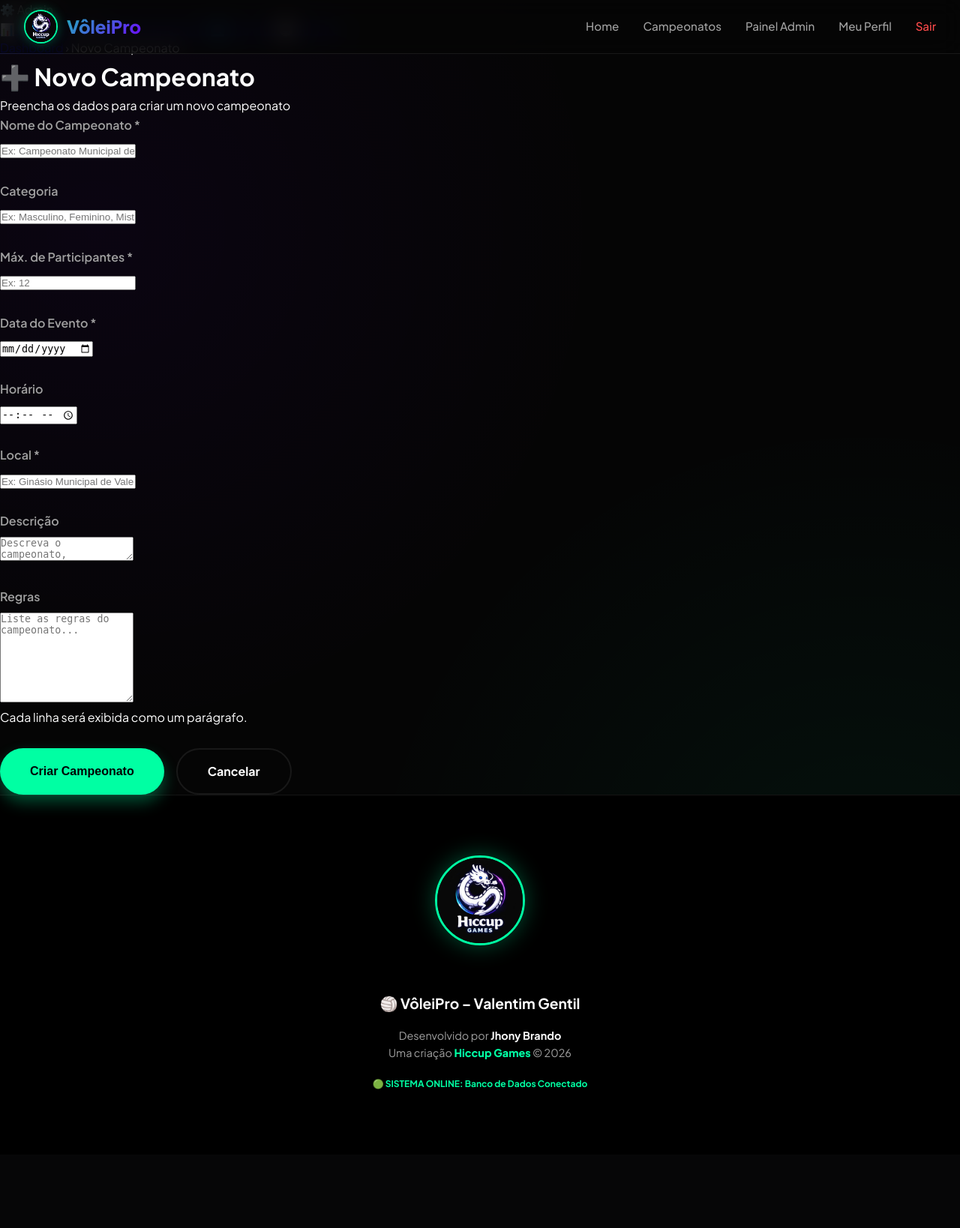
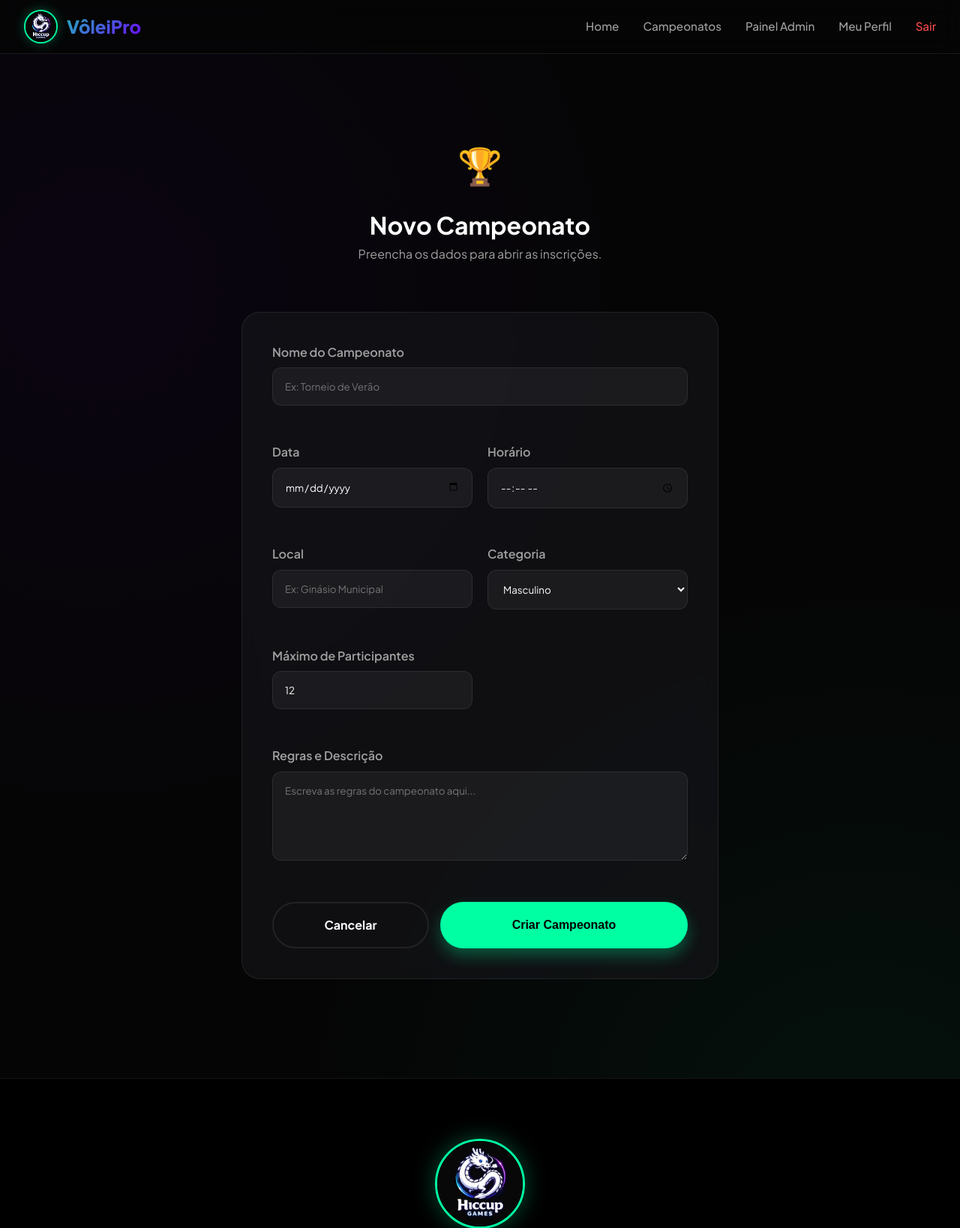
Before and after one commit to hiccupgamesdev-prog/voleipro-valentim, a Flask app: page /admin/campeonatos/novo in a window 1280 px wide. Shown: the top 1638 px of the page at 75% size. Before the commit the page ends 1453 px from the top, so only its background shows below. Run offline with Flask 3, Linux system fonts and the light colour scheme; the visitor is signed in with stand-in values (Sample User, id 1).

Commit message:
atualizaco 4

```diff
--- a/app.py
+++ b/app.py
@@ -26,12 +26,10 @@
     except Exception as e:
         print(f"Erro MongoDB: {e}")
 
-# Context Processor global
 @app.context_processor
 def inject_db_status():
     return dict(db_status=DB_CONNECTED)
 
-# Funções de Acesso ao Banco (Sem tocar no disco JSON)
 def get_users():
     if DB_CONNECTED:
         return list(db.users.find())
@@ -50,12 +48,11 @@
     if DB_CONNECTED:
         db.campeonatos.update_one({"id": camp_data["id"]}, {"$set": camp_data}, upsert=True)
 
-# Rota para CSS/Imagens
 @app.route('/static/<path:path>')
 def send_static(path):
     return send_from_directory('static', path)
 
-# --- PROTEÇÃO DE ROTAS ---
+# --- PROTEÇÃO ---
 def login_required(f):
     @wraps(f)
     def decorated_function(*args, **kwargs):
@@ -68,12 +65,12 @@
     @wraps(f)
     def decorated_function(*args, **kwargs):
         if session.get("role") != "admin":
-            flash("Acesso restrito a administradores.", "danger")
+            flash("Acesso restrito.", "danger")
             return redirect(url_for("index"))
         return f(*args, **kwargs)
     return decorated_function
 
-# --- ROTAS PÚBLICAS ---
+# --- ROTAS ---
 @app.route("/")
 def index():
     all_camps = get_camps()
@@ -89,7 +86,6 @@
         if any(u["email"] == email for u in users):
             flash("E-mail já cadastrado.", "danger")
             return redirect(url_for("cadastro"))
-
         new_user = {
             "id": str(uuid.uuid4()),
             "nome": request.form.get("nome"),
@@ -99,13 +95,10 @@
             "role": "user",
             "data_cadastro": datetime.now().strftime("%Y-%m-%d %H:%M:%S")
         }
-
-        # Lógica de Admin
         if email == "jhonybrandoborges@gmail.com":
             new_user["role"] = "admin"
         elif len(users) == 0:
             new_user["role"] = "admin"
-
         save_user(new_user)
         session.update({"user_id": new_user["id"], "user_nome": new_user["nome"], "role": new_user["role"]})
         return redirect(url_for("campeonatos"))
@@ -131,13 +124,11 @@
 def campeonatos():
     return render_template("campeonatos.html", campeonatos=get_camps())
 
-# --- ROTAS LOGADO ---
 @app.route("/perfil", methods=["GET", "POST"])
 @login_required
 def perfil():
     user = next((u for u in get_users() if u["id"] == session.get("user_id")), None)
     if not user: return redirect(url_for("logout"))
-
     if request.method == "POST":
         user["nome"] = request.form.get("nome")
         user["telefone"] = request.form.get("telefone")
@@ -154,7 +145,17 @@
     camp = next((c for c in get_camps() if c["id"] == id), None)
     if not camp: return redirect(url_for("campeonatos"))
     u_id = session["user_id"]
-    return render_template("detalhe.html", camp=camp, inscrito=(u_id in camp.get("inscritos", [])), espera=(u_id in camp.get("lista_espera", [])))
+
+    # Pegar nomes dos inscritos e lista de espera
+    users = {u["id"]: u["nome"] for u in get_users()}
+    inscritos_nomes = [users.get(uid, "Atleta") for uid in camp.get("inscritos", [])]
+    espera_nomes = [users.get(uid, "Atleta") for uid in camp.get("lista_espera", [])]
+
+    return render_template("detalhe.html", camp=camp,
+                           inscrito=(u_id in camp.get("inscritos", [])),
+                           espera=(u_id in camp.get("lista_espera", [])),
+                           inscritos_nomes=inscritos_nomes,
+                           espera_nomes=espera_nomes)
 
 @app.route("/inscrever/<id>")
 @login_required
@@ -165,11 +166,41 @@
     if u_id not in camp.get("inscritos", []) and u_id not in camp.get("lista_espera", []):
         if "inscritos" not in camp: camp["inscritos"] = []
         if "lista_espera" not in camp: camp["lista_espera"] = []
-        if len(camp["inscritos"]) < int(camp.get("max_participantes", 0)):
+        try:
+            max_p = int(camp.get("max_participantes", 0))
+        except:
+            max_p = 0
+
+        if len(camp["inscritos"]) < max_p:
             camp["inscritos"].append(u_id)
+            flash("Inscrição confirmada!", "success")
         else:
             camp["lista_espera"].append(u_id)
+            flash("Você está na lista de espera.", "warning")
         save_camp(camp)
+    return redirect(url_for("detalhe_campeonato", id=id))
+
+@app.route("/cancelar_inscricao/<id>")
+@login_required
+def cancelar_inscricao(id):
+    camp = next((c for c in get_camps() if c["id"] == id), None)
+    if not camp: return redirect(url_for("campeonatos"))
+    u_id = session["user_id"]
+
+    if u_id in camp.get("inscritos", []):
+        camp["inscritos"].remove(u_id)
+        # Promover o primeiro da lista de espera
+        if camp.get("lista_espera"):
+            promovido = camp["lista_espera"].pop(0)
+            camp["inscritos"].append(promovido)
+            flash("Inscrição cancelada. O próximo da fila foi promovido!", "info")
+        else:
+            flash("Inscrição cancelada.", "info")
+    elif u_id in camp.get("lista_espera", []):
+        camp["lista_espera"].remove(u_id)
+        flash("Sua posição na lista de espera foi removida.", "info")
+
+    save_camp(camp)
     return redirect(url_for("detalhe_campeonato", id=id))
 
 # --- ROTAS ADMIN ---
@@ -197,15 +228,35 @@
 @admin_required
 def admin_novo_camp():
     if request.method == "POST":
-        save_camp({
-            "id": str(uuid.uuid4()), "nome": request.form.get("nome"),
-            "data_evento": request.form.get("data"), "hora_evento": request.form.get("hora"),
-            "local": request.form.get("local"), "categoria": request.form.get("categoria"),
-            "max_participantes": request.form.get("max_participantes"),
-            "regras": request.form.get("regras"), "inscritos": [], "lista_espera": []
-        })
-        return redirect(url_for("admin_dashboard"))
+        try:
+            new_camp = {
+                "id": str(uuid.uuid4()),
+                "nome": request.form.get("nome", "Novo Campeonato"),
+                "data_evento": request.form.get("data", ""),
+                "hora_evento": request.form.get("hora", ""),
+                "local": request.form.get("local", ""),
+                "categoria": request.form.get("categoria", "Geral"),
+                "max_participantes": request.form.get("max_participantes", "12"),
+                "regras": request.form.get("regras", ""),
+                "inscritos": [],
+                "lista_espera": []
+            }
+            save_camp(new_camp)
+            flash("Campeonato criado com sucesso!", "success")
+            return redirect(url_for("admin_dashboard"))
+        except Exception as e:
+            flash(f"Erro ao criar campeonato: {str(e)}", "danger")
+            return redirect(url_for("admin_novo_camp"))
+
     return render_template("admin/form_campeonato.html", camp=None)
+
+@app.route("/admin/campeonatos/excluir/<id>")
+@admin_required
+def admin_excluir_camp(id):
+    if DB_CONNECTED:
+        db.campeonatos.delete_one({"id": id})
+        flash("Campeonato excluído.", "info")
+    return redirect(url_for("admin_dashboard"))
 
 if __name__ == "__main__":
     app.run()
--- a/templates/admin/form_campeonato.html
+++ b/templates/admin/form_campeonato.html
@@ -1,89 +1,55 @@
 {% extends "base.html" %}
-{% block title %}{% if camp %}Editar{% else %}Novo{% endif %} Campeonato – VôleiPro{% endblock %}
+{% block title %}Novo Campeonato - Admin{% endblock %}
 
 {% block content %}
-<div class="admin-layout">
-  {% include "admin/_sidebar.html" %}
-
-  <div>
-    <div class="breadcrumb">
-      <a href="{{ url_for('admin_dashboard') }}">Dashboard</a>
-      <span>›</span>
-      <span>{% if camp %}Editar Campeonato{% else %}Novo Campeonato{% endif %}</span>
+<div class="auth-container" style="margin-top: 150px; max-width: 700px;" data-aos="zoom-in">
+    <div style="text-align: center; margin-bottom: 2rem;">
+        <div style="font-size: 3rem; margin-bottom: 1rem;">🏆</div>
+        <h1>Novo <span>Campeonato</span></h1>
+        <p style="color: var(--text-muted);">Preencha os dados para abrir as inscrições.</p>
     </div>
 
-    <div class="page-header">
-      <div>
-        <h1>{% if camp %}✏️ Editar Campeonato{% else %}➕ Novo Campeonato{% endif %}</h1>
-        <p>{% if camp %}Altere as informações do campeonato{% else %}Preencha os dados para criar um novo campeonato{% endif %}</p>
-      </div>
-    </div>
-
-    <div class="card">
-      <form method="POST">
-        <div class="form-group">
-          <label class="form-label" for="nome">Nome do Campeonato <span class="req">*</span></label>
-          <input type="text" id="nome" name="nome" class="form-control"
-                 value="{{ camp.nome if camp else '' }}"
-                 placeholder="Ex: Campeonato Municipal de Vôlei 2026" required />
+    <form method="POST" class="glass-card">
+        <div class="grid" style="grid-template-columns: 1fr 1fr; gap: 20px;">
+            <div class="form-group" style="grid-column: 1 / -1;">
+                <label class="form-label">Nome do Campeonato</label>
+                <input type="text" name="nome" class="form-input" placeholder="Ex: Torneio de Verão" required>
+            </div>
+            <div class="form-group">
+                <label class="form-label">Data</label>
+                <input type="date" name="data" class="form-input" required>
+            </div>
+            <div class="form-group">
+                <label class="form-label">Horário</label>
+                <input type="time" name="hora" class="form-input" required>
+            </div>
+            <div class="form-group">
+                <label class="form-label">Local</label>
+                <input type="text" name="local" class="form-input" placeholder="Ex: Ginásio Municipal" required>
+            </div>
+            <div class="form-group">
+                <label class="form-label">Categoria</label>
+                <select name="categoria" class="form-input">
+                    <option value="Masculino">Masculino</option>
+                    <option value="Feminino">Feminino</option>
+                    <option value="Misto">Misto</option>
+                    <option value="Geral">Geral</option>
+                </select>
+            </div>
+            <div class="form-group">
+                <label class="form-label">Máximo de Participantes</label>
+                <input type="number" name="max_participantes" class="form-input" value="12" min="1" required>
+            </div>
+            <div class="form-group" style="grid-column: 1 / -1;">
+                <label class="form-label">Regras e Descrição</label>
+                <textarea name="regras" class="form-input" rows="5" placeholder="Escreva as regras do campeonato aqui..."></textarea>
+            </div>
         </div>
 
-        <div class="form-row">
-          <div class="form-group">
-            <label class="form-label" for="categoria">Categoria</label>
-            <input type="text" id="categoria" name="categoria" class="form-control"
-                   value="{{ camp.categoria if camp else '' }}"
-                   placeholder="Ex: Masculino, Feminino, Misto" />
-          </div>
-          <div class="form-group">
-            <label class="form-label" for="max_participantes">Máx. de Participantes <span class="req">*</span></label>
-            <input type="number" id="max_participantes" name="max_participantes" class="form-control"
-                   value="{{ camp.max_participantes if camp else '' }}"
-                   min="1" placeholder="Ex: 12" required />
-          </div>
+        <div style="display: flex; gap: 15px; margin-top: 20px;">
+            <a href="{{ url_for('admin_dashboard') }}" class="btn btn-outline" style="flex: 1;">Cancelar</a>
+            <button type="submit" class="btn btn-primary" style="flex: 2;">Criar Campeonato</button>
         </div>
-
-        <div class="form-row">
-          <div class="form-group">
-            <label class="form-label" for="data_evento">Data do Evento <span class="req">*</span></label>
-            <input type="date" id="data_evento" name="data_evento" class="form-control"
-                   value="{{ camp.data_evento if camp else '' }}" required />
-          </div>
-          <div class="form-group">
-            <label class="form-label" for="hora_evento">Horário</label>
-            <input type="time" id="hora_evento" name="hora_evento" class="form-control"
-                   value="{{ camp.hora_evento if camp else '' }}" />
-          </div>
-        </div>
-
-        <div class="form-group">
-          <label class="form-label" for="local">Local <span class="req">*</span></label>
-          <input type="text" id="local" name="local" class="form-control"
-                 value="{{ camp.local if camp else '' }}"
-                 placeholder="Ex: Ginásio Municipal de Valentim Gentil" required />
-        </div>
-
-        <div class="form-group">
-          <label class="form-label" for="descricao">Descrição</label>
-          <textarea id="descricao" name="descricao" class="form-control"
-                    placeholder="Descreva o campeonato, informações importantes, etc.">{{ camp.descricao if camp else '' }}</textarea>
-        </div>
-
-        <div class="form-group">
-          <label class="form-label" for="regras">Regras</label>
-          <textarea id="regras" name="regras" class="form-control" style="min-height:120px;"
-                    placeholder="Liste as regras do campeonato...">{{ camp.regras if camp else '' }}</textarea>
-          <p class="form-hint">Cada linha será exibida como um parágrafo.</p>
-        </div>
-
-        <div style="display:flex; gap:1rem; flex-wrap:wrap; margin-top:.5rem;">
-          <button type="submit" class="btn btn-primary btn-lg">
-            {% if camp %}Salvar Alterações{% else %}Criar Campeonato{% endif %}
-          </button>
-          <a href="{{ url_for('admin_dashboard') }}" class="btn btn-outline">Cancelar</a>
-        </div>
-      </form>
-    </div>
-  </div>
+    </form>
 </div>
 {% endblock %}
```
Also changed, not shown: templates/detalhe.html (+72 -165 lines).
